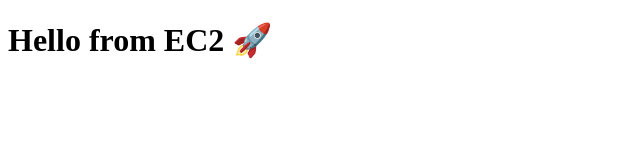
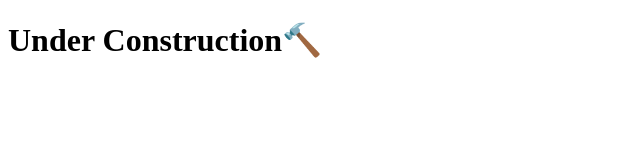
Before and after one commit to naglepuff/static-site, a plain HTML site: page static/index.html in a window 1280 px wide. Shown: the whole page, without its empty margins (0-640 px from the left). Drawn offline with Linux system fonts and the light colour scheme.

Commit message:
Move content to subdirectory

```diff
--- a/index.html
+++ b/static/index.html
@@ -1,9 +1,9 @@
 <!DOCTYPE html>
 <html>
     <head>
-        <title>Hello</title>
+        <title>Mike Nagler</title>
     </head>
     <body>
-        <h1>Hello from EC2 🚀</h1>
+        <h1>Under Construction🔨</h1>
     </body>
 </html>
```
